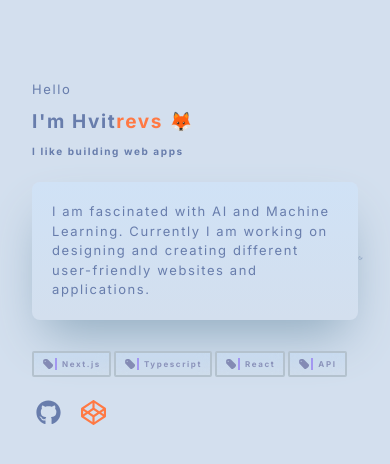
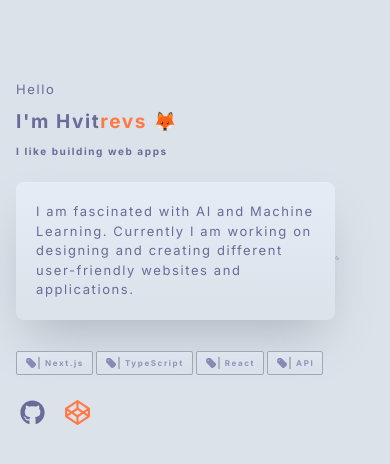
Before and after one commit to Hvitrevs/new-hub, a Next.js app: page / in a window 390 px wide. Shown: the top 464 px of the page. Built offline with nearby package versions, Linux system fonts and the light colour scheme.

Commit message:
more ui and mobile responsive done

```diff
--- a/app/components/HeroFirst.tsx
+++ b/app/components/HeroFirst.tsx
@@ -26,7 +26,7 @@ const HeroFirst = () => {
           <h4 className='font-bold md:text-[25px] xxs:text-[10px]'>
             I like building web apps
           </h4>
-          <span className='mt-[15px] md:text-[20px] xxs:text-[13px] rounded-lg xxs:px-5 md:px-3 py-5 bg-gradient-to-b from-[#d0e2f6] to-transparent shadow-[#90abbf] shadow-2xl dark:border-t-[4px] dark:border-[#202445] dark:shadow-[#171a31] dark:text-[#5e6393] dark:bg-none'>
+          <span className='mt-[15px] md:text-[20px] xxs:text-[13px] rounded-lg xxs:px-5 md:px-3 py-5 bg-gradient-to-b from-[#e4ecf5] to-transparent shadow-[#aeb8c0] shadow-2xl dark:border-t-[4px] dark:border-[#202445] dark:shadow-[#171a31] dark:text-[#5e6393] dark:bg-none'>
             I am fascinated with AI and Machine Learning. Currently I am working on designing and creating different user-friendly websites and applications.
           </span>
 
@@ -36,7 +36,7 @@ const HeroFirst = () => {
                 icon={<TagIcon />}
             />
             <Widgets
-                title={'Typescript'}
+                title={'TypeScript'}
                 icon={<TagIcon />}
             />
             <Widgets
@@ -71,11 +71,11 @@ const HeroFirst = () => {
           <ThemeSwitch />
         </div>
 
-      <div className='max-w-[350px] xxs:invisible 2xl:visible'>
+      <div className='max-w-[350px] xxs:invisible xl:visible xl:mt-20'>
       <Image
-          className="filter-grayscale opacity-[80%]  animate-bounce"
+          className="filter-grayscale opacity-[50%] dark:opacity-[90%]  animate-bounce"
           src="/abstract1.png"
-          alt="icon"
+          alt="image"
           height={350}
           width={350}
         />
--- a/app/components/Widgets.tsx
+++ b/app/components/Widgets.tsx
@@ -11,7 +11,7 @@ const Widgets = (props: Props) => {
     <div>
         <motion.div
 
-          className='Welcome-text  mt-[15px] rounded-sm bg-gradient-to-b from-[#c8dbf0] to-transparent border-[2px] border-[#b4c2ce] dark:border-t-[4px] dark:border-[#202445] dark:shadow-[#171a31] dark:text-[#5e6393] dark:bg-none'
+          className='Welcome-text  mt-[15px] rounded-sm bg-gradient-to-b from-[#dee7f1] to-transparent border-[1px] border-[#9ea9b3] dark:border-t-[4px] dark:border-[#23274b] dark:shadow-[#171a31] dark:text-[#5e6393] dark:bg-none'
         >
             <div
             className="Welcome-box py-[3px] px-[8px] opacity-[0.9] "
@@ -20,7 +20,7 @@ const Widgets = (props: Props) => {
                 {props.icon}
               </div>
                   <h1
-                    className=" Welcome-text  md:text-[12px] md:h-4 px-[5px] xs:text-[8px] xs:text-nowrap xxs:text-[5px] xxs:pr-0 border-l-[2px] border-[#7042f88b] opacity-[0.9]"
+                    className=" Welcome-text  md:text-[12px] md:h-4 px-[5px] xs:text-[8px] xs:text-nowrap xxs:text-[5px] xxs:pr-0 border-l-[2px] border-[#9ea9b3] dark:border-[#2e3364] opacity-[0.9]"
                   >
                 {props.title}
               </h1>
--- a/app/layout.tsx
+++ b/app/layout.tsx
@@ -17,7 +17,7 @@ export default function RootLayout({
 }>) {
   return (
     <html lang="en" suppressHydrationWarning>
-      <body className={`${inter.className} overflow-y-scroll-hidden overflow-x-hidden select-none  mx-auto tracking-[.1em] bg-[#d3dfee] dark:bg-[#1d213d] text-[#687dac] dark:text-[#97a8bc]`} >
+      <body className={`${inter.className} overflow-y-scroll-hidden overflow-x-hidden select-none  mx-auto tracking-[.1em] bg-[#dce2ea] dark:bg-[#1d213d] text-[#686c98] dark:text-[#97a8bc]`} >
       <Providers>
 
           {children}
--- a/app/page.tsx
+++ b/app/page.tsx
@@ -8,7 +8,7 @@ import HeroFirst from './components/HeroFirst';
 export default function Home() {
   return (
     <main className='w-full h-full relative '>
-      <div className="flex xxs:px-[2rem] md:px-[7rem] lg:px-[10rem] xxs:py-20 md:py-[10rem] gap-20 flex-nowrap">
+      <div className="flex xxs:px-[1rem] md:px-[7rem] xxs:py-20 md:py-[10rem] gap-20 flex-nowrap">
         <HeroFirst />
       </div>
     </main>
--- a/tailwind.config.ts
+++ b/tailwind.config.ts
@@ -21,15 +21,15 @@ const config: Config = {
     extend: {
       animation: {
 
-        'bounce': 'bounce 2s ease-in-out infinite',
+        'bounce': 'bounce 3s ease-in-out infinite',
       },
       keyframes: {
         bounce: {
           '0%, 100%': {
-            transform: 'translateY(-5%)',
+            transform: 'translateY(-8%)',
           },
           '50%': {
-            transform: 'translateY(0)',
+            transform: 'translateY(1%)',
           },
         },
       },
```
